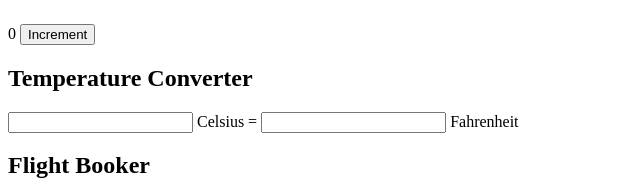
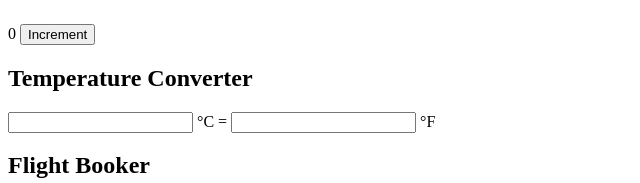
Before and after one commit to luizbills/alpinejs-7guis, a website: page src/index.html in a window 1280 px wide. Shown: the part 141-324 px from the top of the page, without its empty margins (0-640 px from the left). Drawn offline with nearby package versions, Linux system fonts and the light colour scheme.

Commit message:
improve temperature converter

```diff
--- a/src/guis/temperature-converter.js
+++ b/src/guis/temperature-converter.js
@@ -5,12 +5,12 @@ document.addEventListener('alpine:initializing', () => {
         init() {
             this.updateFahrenheit();
         },
-        updateCelsius() {
-            this.fahrenheit = parseFloat(this.fahrenheit) || 0;
+        updateCelsius(value) {
+            this.fahrenheit = parseFloat(value) || 0;
             this.celsius = Math.round((this.fahrenheit - 32) * (5 / 9))
         },
-        updateFahrenheit() {
-            this.celsius = parseFloat(this.celsius) || 0;
+        updateFahrenheit(value) {
+            this.celsius = parseFloat(value) || 0;
             this.fahrenheit = Math.round(this.celsius * (9 / 5) + 32)
         }
     }))
--- a/src/index.html
+++ b/src/index.html
@@ -28,12 +28,8 @@
 
     <div x-data="temperature-converter">
         <h2>Temperature Converter</h2>
-
-        <input type="number" @keyup="updateFahrenheit" x-model="celsius">
-        Celsius
-        =
-        <input type="number" @keyup="updateCelsius" x-model="fahrenheit">
-        Fahrenheit
+        <input type="number" @input="updateFahrenheit($event.target.value)" x-model="celsius"> °C =
+        <input type="number" @input="updateCelsius($event.target.value)" x-model="fahrenheit"> °F
     </div>
 
     <div>
```
